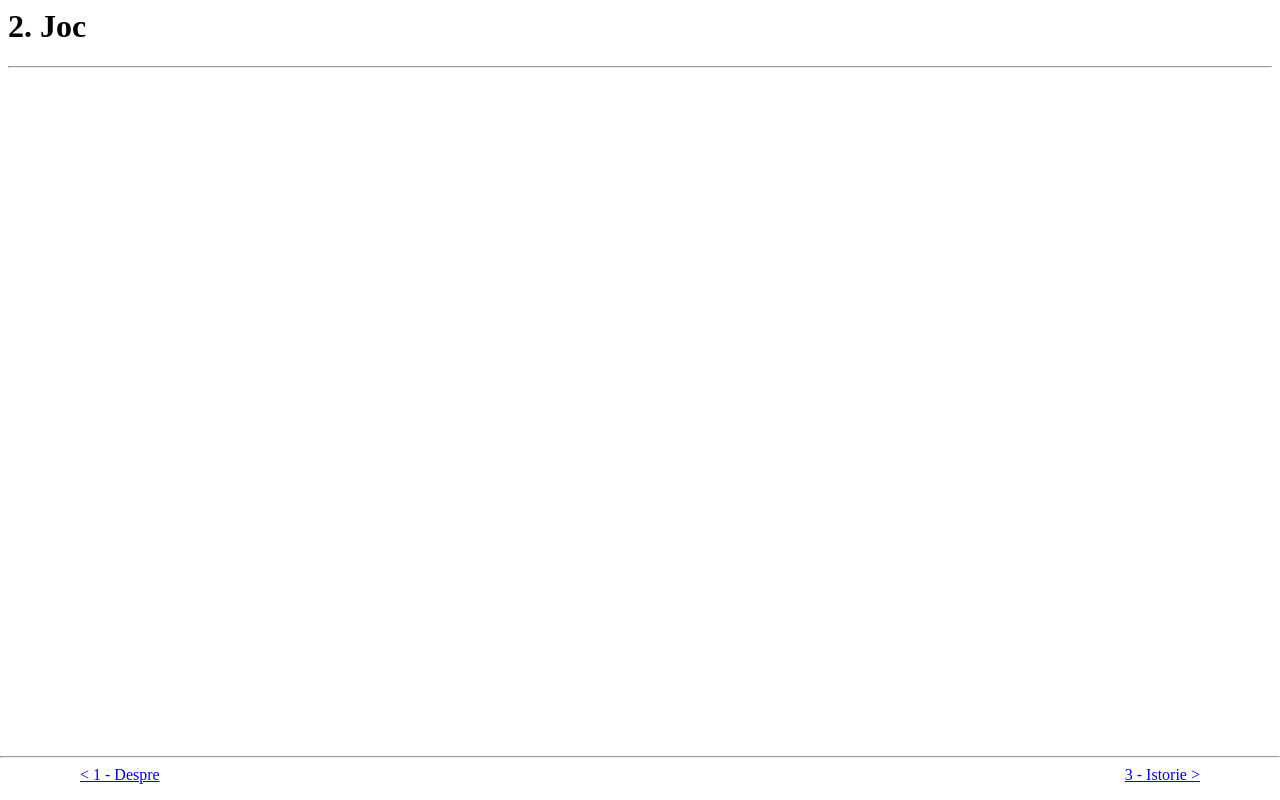
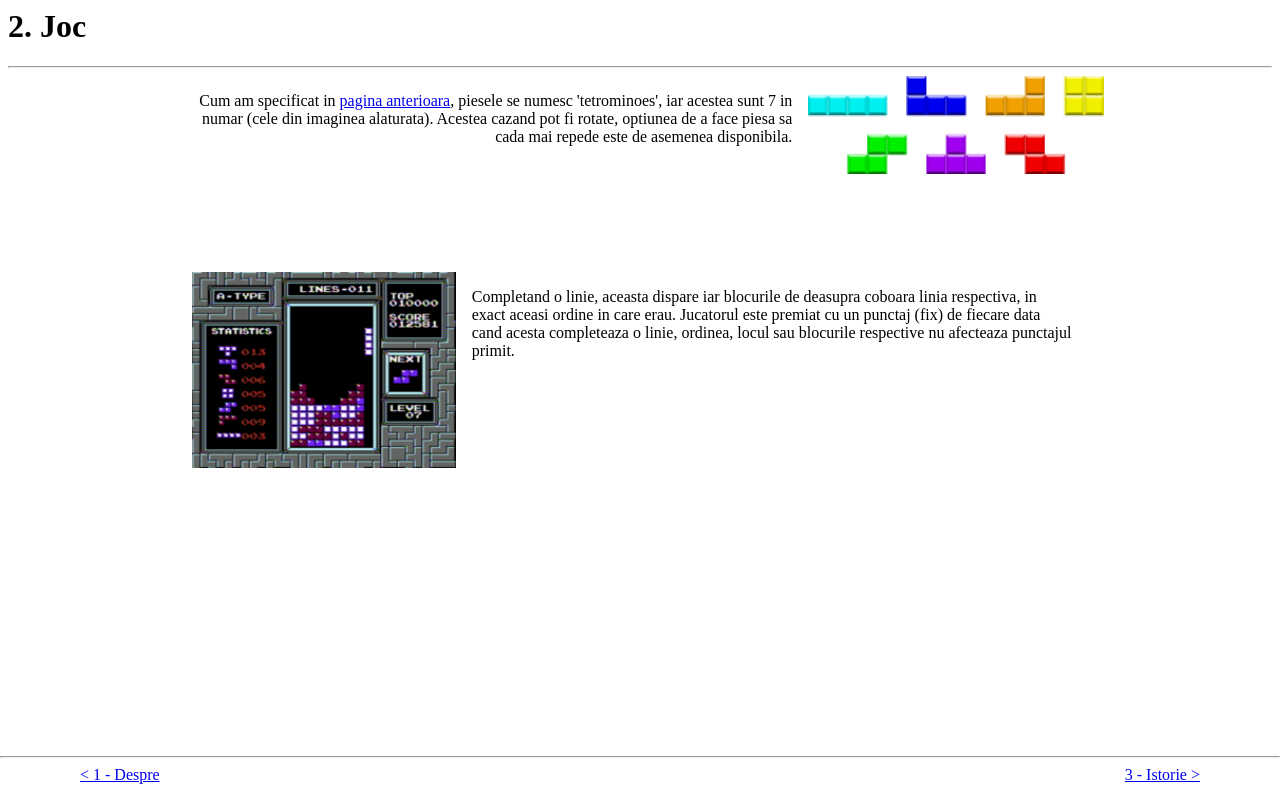
Before and after one commit to CosminPerRam/AboutTetris, a plain HTML site: page pages/2_joc.html in a window 1280 px wide. Drawn offline with Linux system fonts and the light colour scheme.

Commit message:
Add game page

```diff
--- a/pages/2_joc.html
+++ b/pages/2_joc.html
@@ -14,7 +14,23 @@
         <hr>
     </header>
     <body>
-
+        <div style="height: 25%" class="centered">
+            <div style="max-width: 50%; text-align: right">
+                <p style="margin: 16px;">Cum am specificat in <a href="1_despre.html">pagina anterioara</a>, piesele se
+                    numesc 'tetrominoes', iar acestea sunt 7 in numar (cele din imaginea alaturata). Acestea cazand pot fi
+                    rotate, optiunea de a face piesa sa cada mai repede este de asemenea disponibila.</p>
+            </div>
+            <img style="float: left; max-height: 50%" src="../assets/all_tetrominos.png" alt="Tetris pe NES"/>
+        </div>
+        <div style="height: 25%" class="centered">
+            <img style="float: right; max-height: 100%" src="../assets/nes_tetris.png" alt="Versiunea originala de Tetris"/>
+            <div style="max-width: 50%; text-align: left">
+                <p style="margin: 16px;">Completand o linie, aceasta dispare iar blocurile de deasupra coboara linia
+                    respectiva, in exact aceasi ordine in care erau. Jucatorul este premiat cu un punctaj (fix) de
+                    fiecare data cand acesta completeaza o linie, ordinea, locul sau blocurile respective nu afecteaza
+                    punctajul primit.</p>
+            </div>
+        </div>
     </body>
     <footer>
         <hr>
```
Also changed, not shown: index.html (+2 -2 lines), pages/5_versiuni_alternative.html (renamed from pages/5_complexitate_si_versiuni.html, +1 -1 lines), assets/all_tetrominos.png (added), assets/nes_tetris.png (added), pages/6_demonstratie.html (indentation only).
